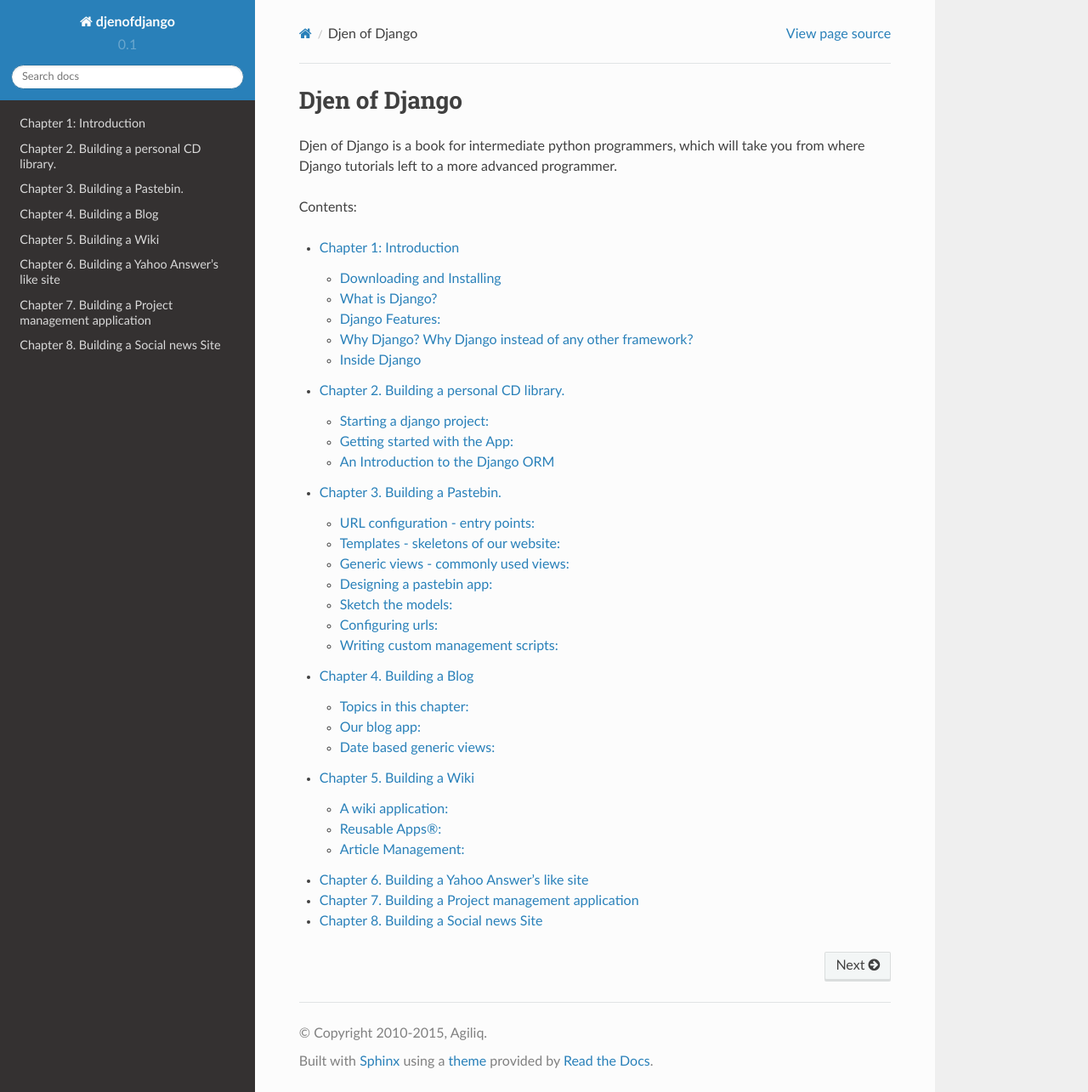
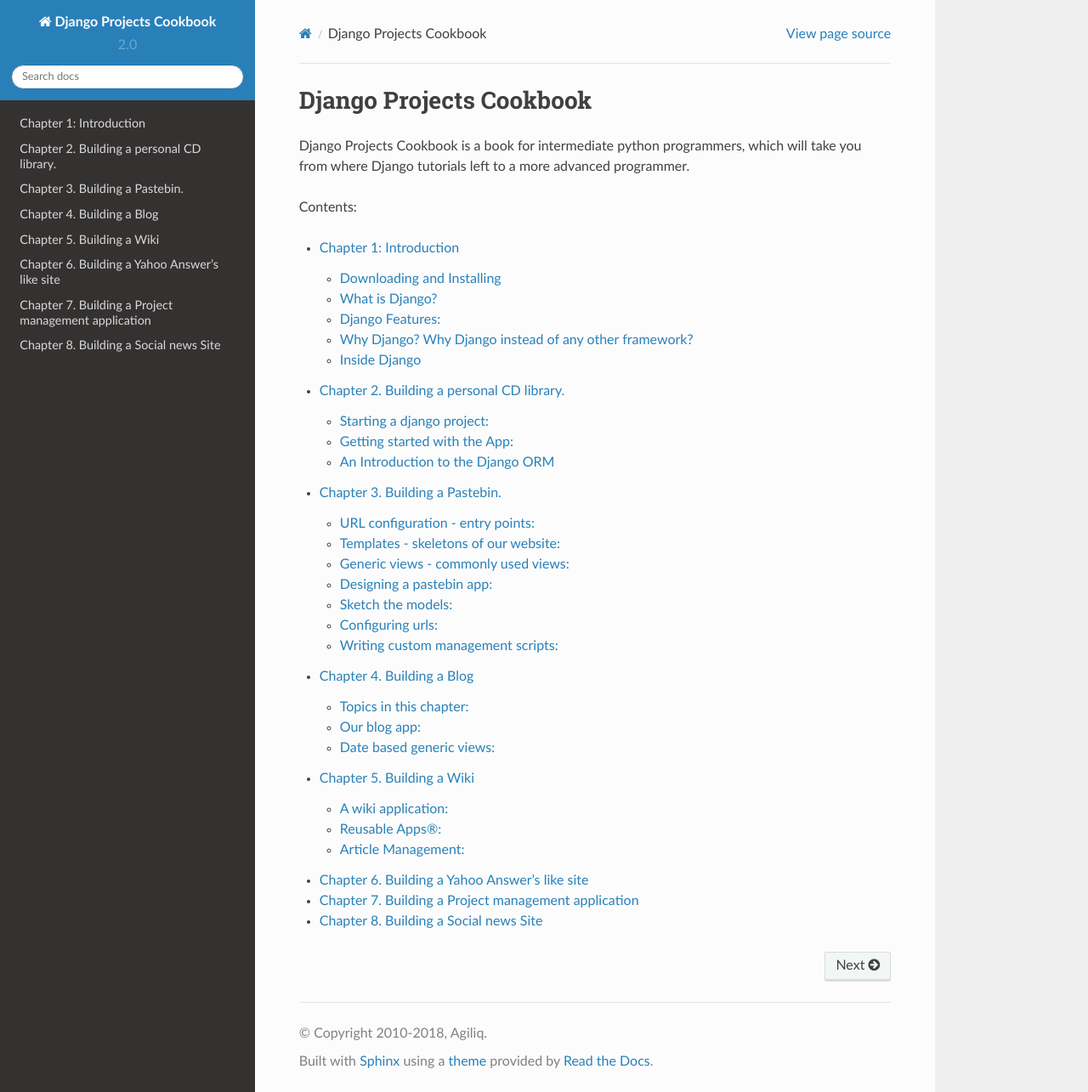
Before and after one commit to agiliq/djenofdjango, a Sphinx documentation site: the page built from source/index.rst, in a window 1280 px wide and 1285 px high. Shown: the whole window at 85% size. Built offline with Sphinx 7.4.7 and the Read the Docs theme 2.0.0, drawn with Linux system fonts in a browser that asks for light colours.

Commit message:
Renamed to Django Projects Cookbook

```diff
--- a/source/conf.py
+++ b/source/conf.py
@@ -1,6 +1,6 @@
 # -*- coding: utf-8 -*-
 #
-# djenofdjango documentation build configuration file, created by
+# documentation build configuration file, created by
 # sphinx-quickstart on Tue Jul 27 18:14:49 2010.
 #
 # This file is execfile()d with the current directory set to its containing dir.
@@ -37,17 +37,18 @@
 master_doc = 'index'
 
 # General information about the project.
-project = u'djenofdjango'
-copyright = u'2010-2015, Agiliq'
+project = u'Django Projects Cookbook'
+copyright = u'2010-2018, Agiliq'
 
 # The version info for the project you're documenting, acts as replacement for
 # |version| and |release|, also used in various other places throughout the
 # built documents.
 #
 # The short X.Y version.
-version = '0.1'
+# This will track the Django version for which this is updated
+version = '2.0'
 # The full version, including alpha/beta/rc tags.
-release = '0.1'
+release = '2.0'
 
 # The language for content autogenerated by Sphinx. Refer to documentation
 # for a list of supported languages.
@@ -103,7 +104,7 @@
 
 # The name for this set of Sphinx documents.  If None, it defaults to
 # "<project> v<release> documentation".
-html_title = "Djen of Django"
+html_title = "Django Projects Cookbook"
 
 # A shorter title for the navigation bar.  Default is the same as html_title.
 #html_short_title = None
@@ -158,7 +159,7 @@
 #html_file_suffix = ''
 
 # Output file base name for HTML help builder.
-htmlhelp_basename = 'djenofdjangodoc'
+htmlhelp_basename = 'djangoprojectscookbook'
 
 
 # -- Options for LaTeX output --------------------------------------------------
@@ -172,9 +173,10 @@
 # Grouping the document tree into LaTeX files. List of tuples
 # (source start file, target name, title, author, documentclass [howto/manual]).
 latex_documents = [
-  ('index', 'djenofdjango.tex', u'djenofdjango Documentation',
+  ('index', 'djangoprojectscookbook.tex', u'djangoprojectscookbook',
    u'Agiliq', 'manual'),
 ]
+
 
 # The name of an image file (relative to this directory) to place at the top of
 # the title page.
--- a/source/index.rst
+++ b/source/index.rst
@@ -1,12 +1,7 @@
-.. djenofdjango documentation master file, created by
-   sphinx-quickstart on Tue Jul 27 18:14:49 2010.
-   You can adapt this file completely to your liking, but it should at least
-   contain the root `toctree` directive.
+Django Projects Cookbook
+============================
 
-Djen of Django
-==============
-
-Djen of Django is a book for intermediate python programmers, which will take you from where Django tutorials left to a more advanced programmer.
+Django Projects Cookbook is a book for intermediate python programmers, which will take you from where Django tutorials left to a more advanced programmer.
 
 Contents:
 
```
